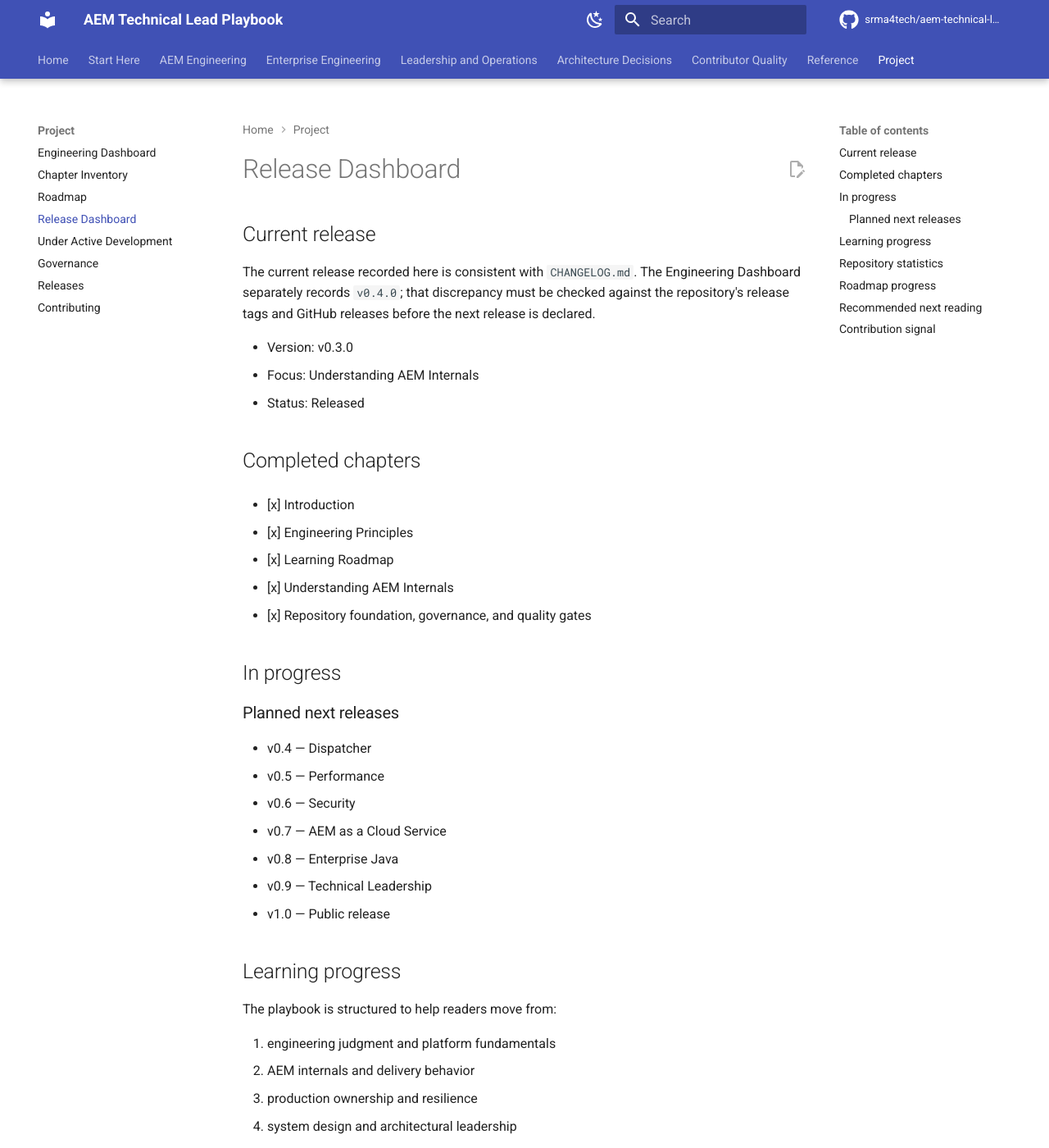
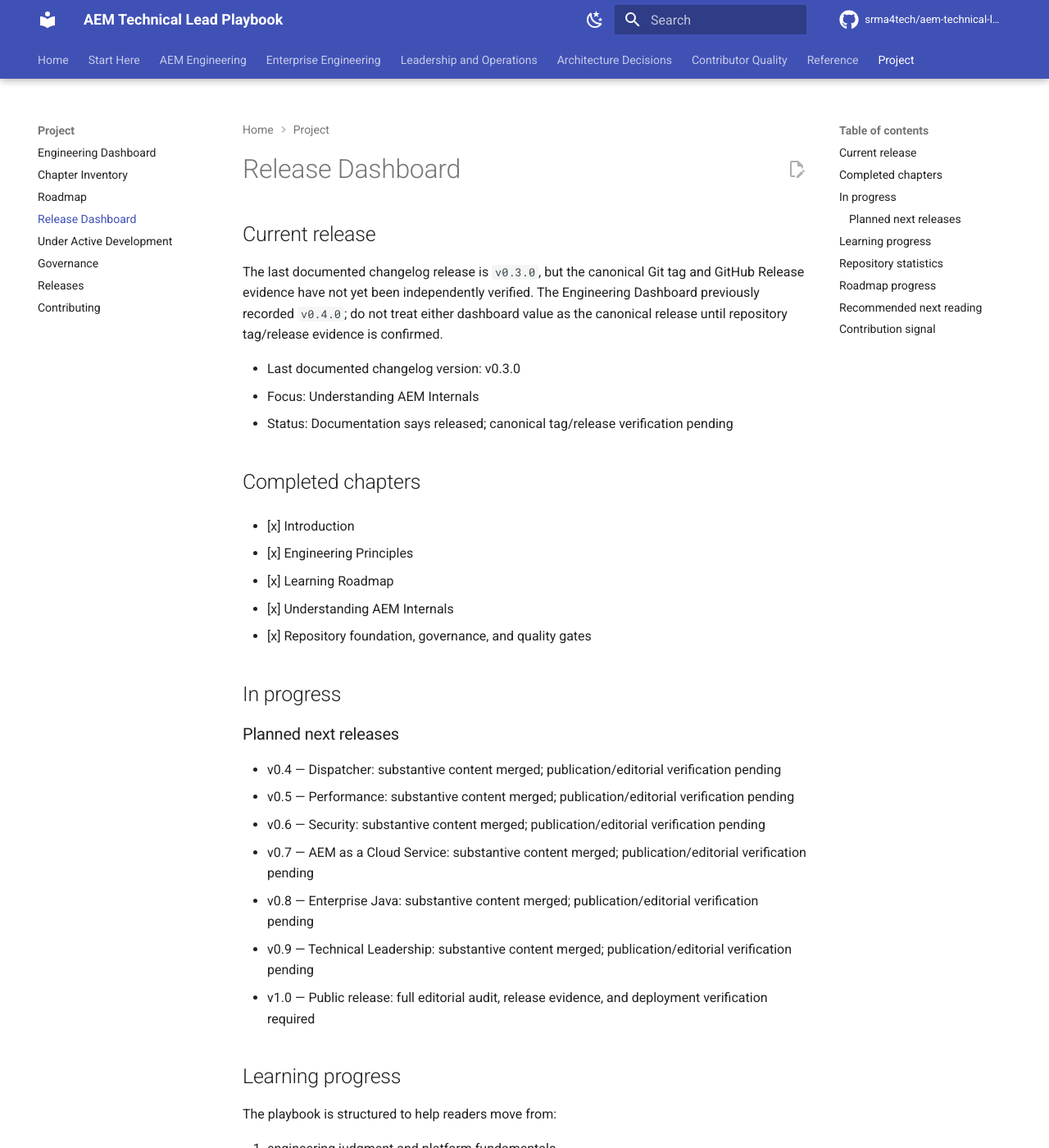
Before and after one commit to srma4tech/aem-technical-lead-playbook, an MkDocs documentation site: the page built from docs/release-dashboard.md, in a window 1280 px wide and 1400 px high. Shown: the whole window at 82% size. Built offline with MkDocs 1.6.1 and Material for MkDocs 9.7.7, drawn with Linux system fonts in a browser that asks for light colours; comment, search, counter and statistics services are not loaded.

Commit message:
docs: clarify release evidence and chapter readiness

```diff
--- a/docs/release-dashboard.md
+++ b/docs/release-dashboard.md
@@ -2,11 +2,11 @@
 
 ## Current release
 
-The current release recorded here is consistent with `CHANGELOG.md`. The Engineering Dashboard separately records `v0.4.0`; that discrepancy must be checked against the repository's release tags and GitHub releases before the next release is declared.
+The last documented changelog release is `v0.3.0`, but the canonical Git tag and GitHub Release evidence have not yet been independently verified. The Engineering Dashboard previously recorded `v0.4.0`; do not treat either dashboard value as the canonical release until repository tag/release evidence is confirmed.
 
-- Version: v0.3.0
+- Last documented changelog version: v0.3.0
 - Focus: Understanding AEM Internals
-- Status: Released
+- Status: Documentation says released; canonical tag/release verification pending
 
 ## Completed chapters
 
@@ -21,13 +21,13 @@ The current release recorded here is consistent with `CHANGELOG.md`. The Enginee
 
 ### Planned next releases
 
-- v0.4 — Dispatcher
-- v0.5 — Performance
-- v0.6 — Security
-- v0.7 — AEM as a Cloud Service
-- v0.8 — Enterprise Java
-- v0.9 — Technical Leadership
-- v1.0 — Public release
+- v0.4 — Dispatcher: substantive content merged; publication/editorial verification pending
+- v0.5 — Performance: substantive content merged; publication/editorial verification pending
+- v0.6 — Security: substantive content merged; publication/editorial verification pending
+- v0.7 — AEM as a Cloud Service: substantive content merged; publication/editorial verification pending
+- v0.8 — Enterprise Java: substantive content merged; publication/editorial verification pending
+- v0.9 — Technical Leadership: substantive content merged; publication/editorial verification pending
+- v1.0 — Public release: full editorial audit, release evidence, and deployment verification required
 
 ## Learning progress
 
```
